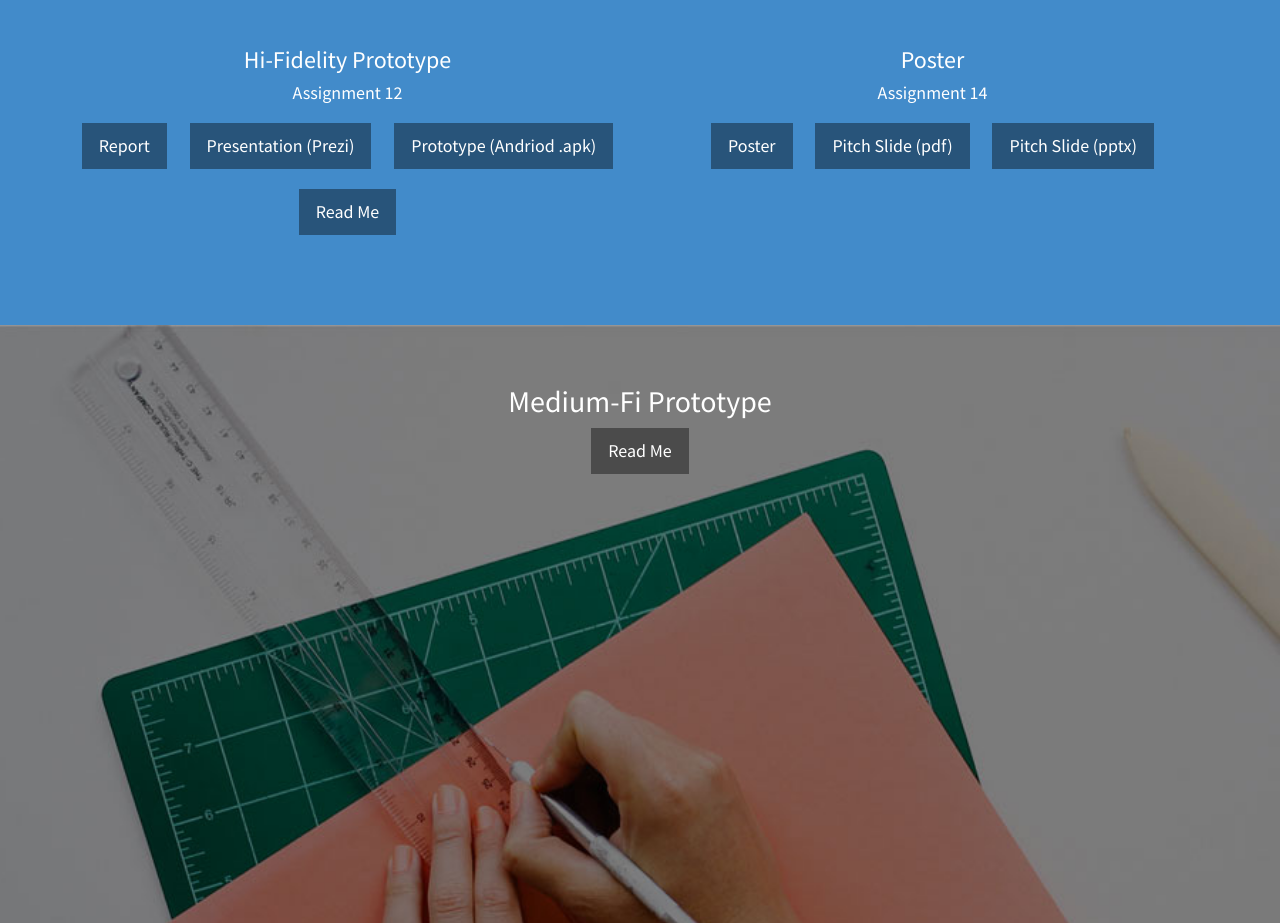
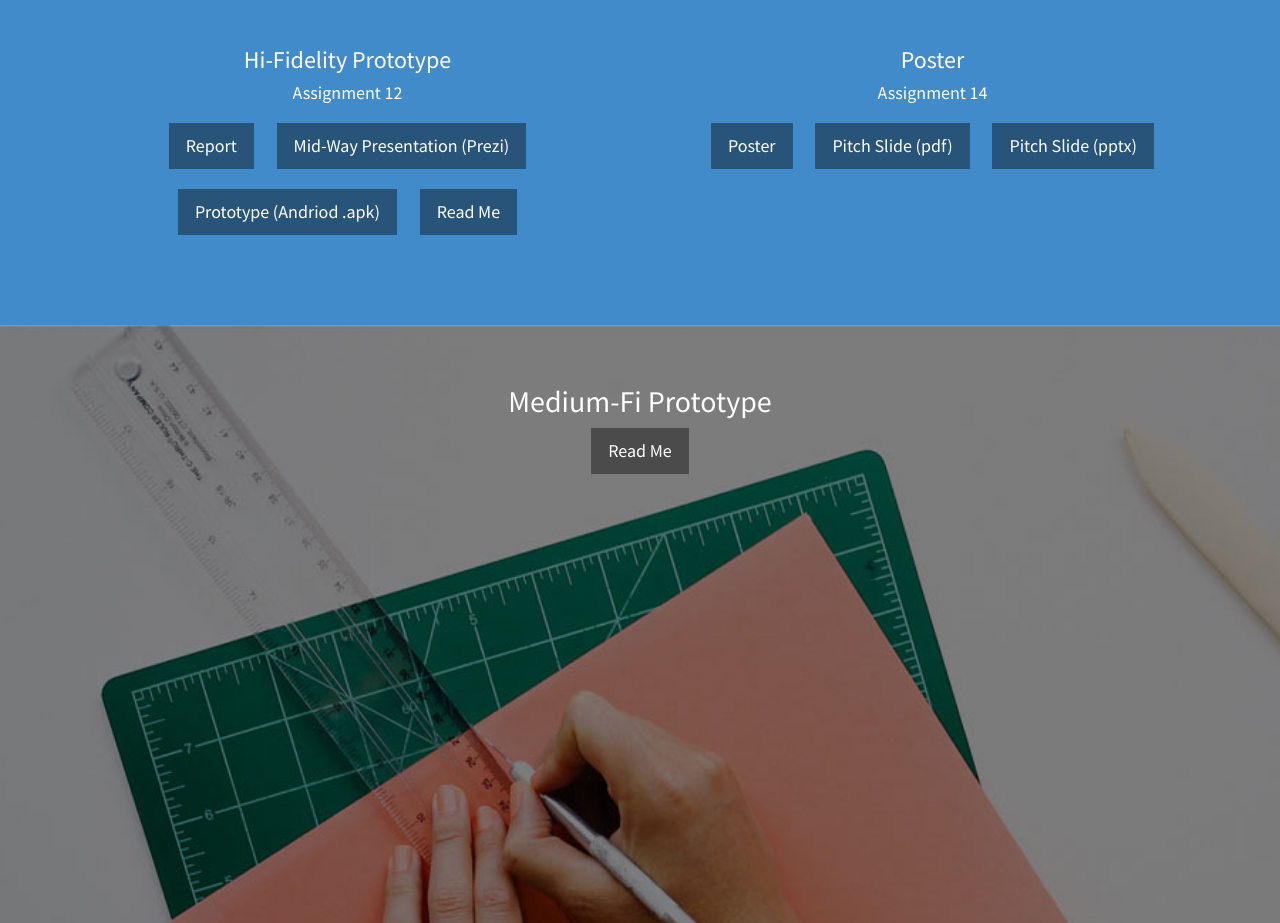
Before and after one commit to JohnYangSam/cs147-mwork-display-website, a plain HTML site: page index.html in a window 1280 px wide. Shown: the part 3521-4444 px from the top of the page. Drawn offline with Linux system fonts and the light colour scheme; a script that the page names is missing.

Commit message:
add hi fi presentation midway

```diff
--- a/index.html
+++ b/index.html
@@ -260,7 +260,7 @@
                         <h3>Hi-Fidelity Prototype</h3>
                         <h4>Assignment 12</h4>
                         <a href="assets/assignments/12/mWork_HiFi_Report.pdf" class="btn btn-lg btn-dark">Report</a>
-                        <a href="http://prezi.com/7brfinufu5hr/?utm_campaign=share&utm_medium=copy&rc=ex0share" class="btn btn-lg btn-dark">Presentation (Prezi)</a>
+                        <a href="http://prezi.com/7brfinufu5hr/?utm_campaign=share&utm_medium=copy&rc=ex0share" class="btn btn-lg btn-dark">Mid-Way Presentation (Prezi)</a>
                         <a href="assets/assignments/12/mwork-debug.apk" class="btn btn-lg btn-dark">Prototype (Andriod .apk)</a>
                         <a href="assets/assignments/12/mWorkHi-FiPrototypeReadMe.pdf" class="btn btn-lg btn-dark">Read Me</a>
                     </div>
```
